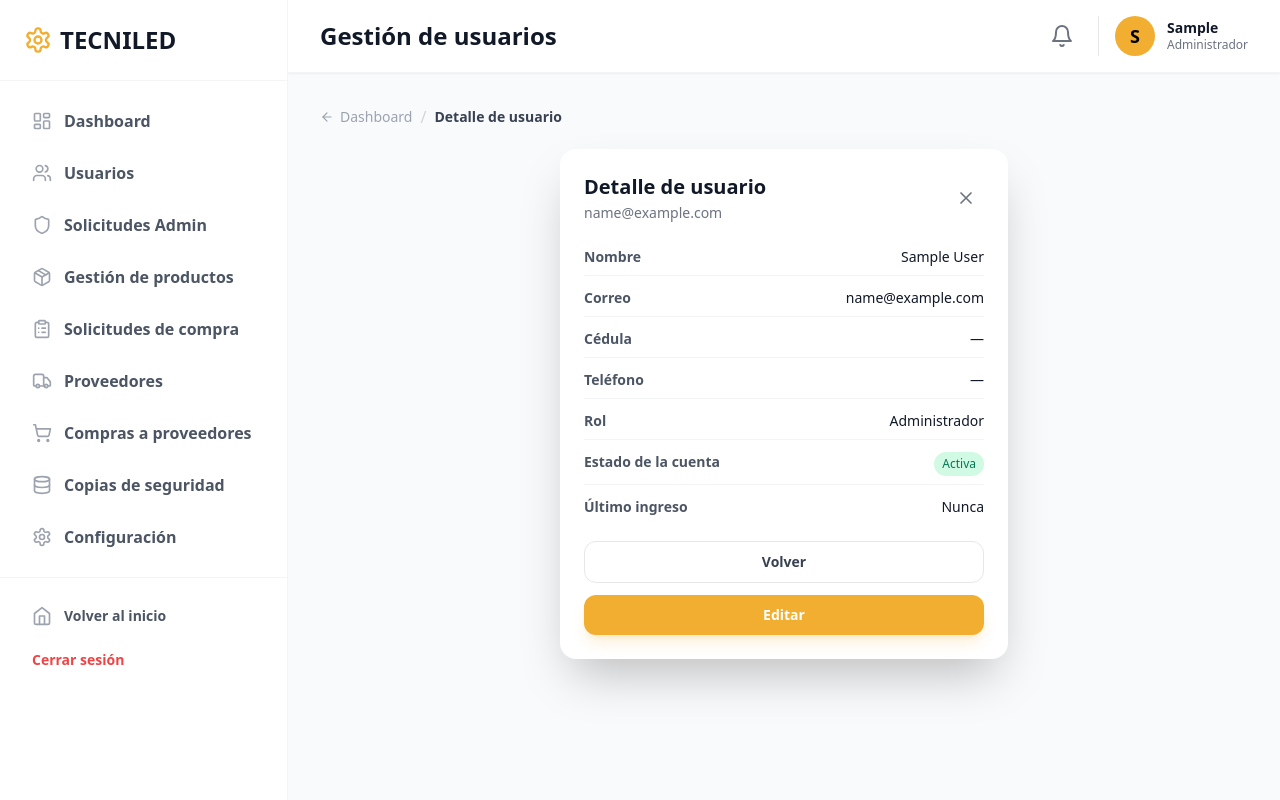
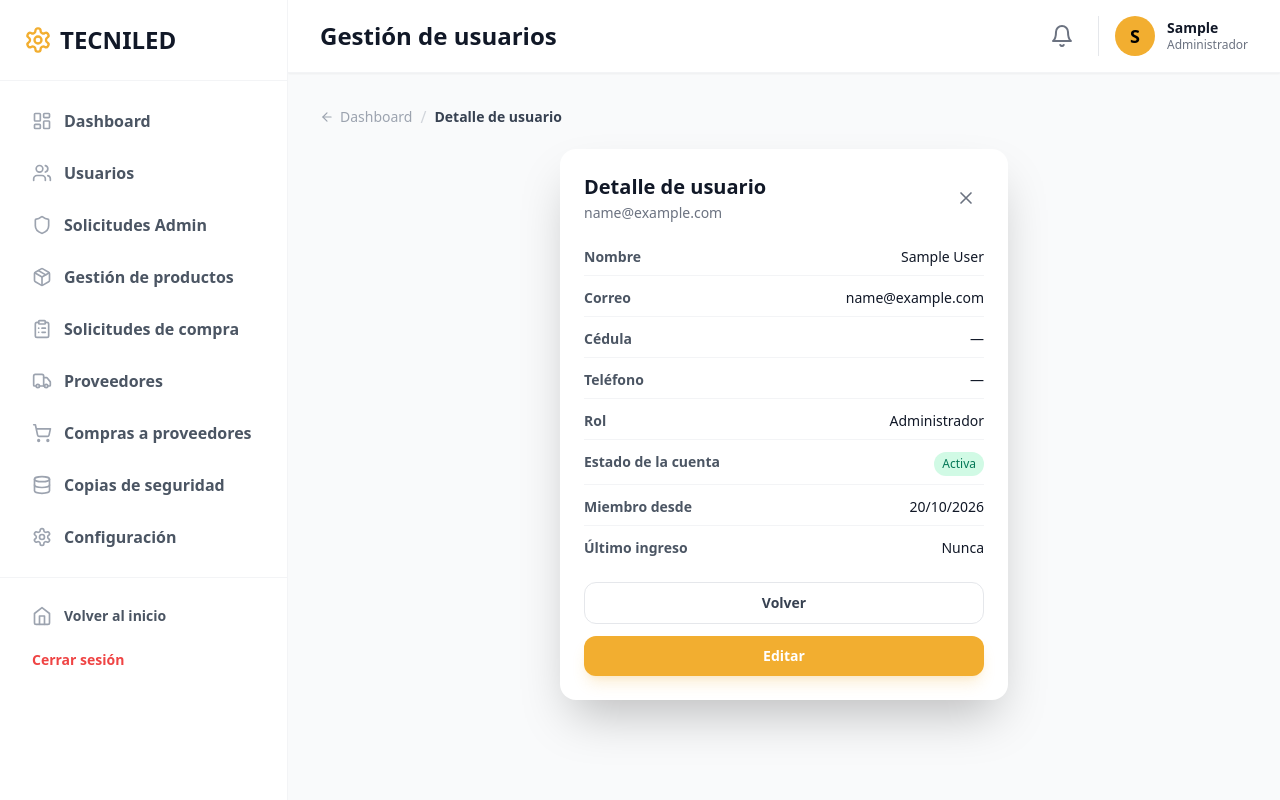
Before and after one commit to Luisjose74/PROJEC-TECNILED, a Django app: page /usuarios/1/ in a window 1280 px wide. Run offline with Django 5.2, Linux system fonts and the light colour scheme; the visitor is signed in with stand-in values (Sample User, id 1); data comes from the database, SQL or seed files in the repository; some libraries are stand-ins or nearby versions.

Commit message:
Update user detail and list templates to handle missing names gracefully

```diff
--- a/Usuarios/template/usuarios_detalle.html
+++ b/Usuarios/template/usuarios_detalle.html
@@ -19,7 +19,7 @@
     <dl class="space-y-3 text-sm">
       <div class="flex justify-between gap-4 border-b border-gray-100 dark:border-gray-700 pb-2">
         <dt class="font-semibold text-gray-600 dark:text-gray-400">Nombre</dt>
-        <dd class="text-gray-900 dark:text-white text-right">{{ usuario.first_name }} {{ usuario.last_name }}</dd>
+        <dd class="text-gray-900 dark:text-white text-right">{{ usuario.get_full_name|default:"Sin nombre" }}</dd>
       </div>
       <div class="flex justify-between gap-4 border-b border-gray-100 dark:border-gray-700 pb-2">
         <dt class="font-semibold text-gray-600 dark:text-gray-400">Correo</dt>
@@ -46,6 +46,10 @@
             {{ usuario.get_estado_cuenta_display }}
           </span>
         </dd>
+      </div>
+      <div class="flex justify-between gap-4 border-b border-gray-100 dark:border-gray-700 pb-2">
+        <dt class="font-semibold text-gray-600 dark:text-gray-400">Miembro desde</dt>
+        <dd class="text-gray-900 dark:text-white text-right">{{ usuario.date_joined|date:"d/m/Y" }}</dd>
       </div>
       <div class="flex justify-between gap-4">
         <dt class="font-semibold text-gray-600 dark:text-gray-400">Último ingreso</dt>
--- a/Usuarios/template/usuarios_lista.html
+++ b/Usuarios/template/usuarios_lista.html
@@ -43,9 +43,9 @@
           <tr class="hover:bg-gray-50/50 dark:hover:bg-gray-800/50 transition-colors">
             <td class="p-4 font-medium text-gray-900 dark:text-white flex items-center gap-3">
               <div class="w-8 h-8 rounded-full bg-blue-100 dark:bg-blue-900/30 text-blue-600 dark:text-blue-400 flex items-center justify-center font-bold text-xs shrink-0">
-                {{ u.first_name|first|upper }}
+                {{ u.first_name|default:u.email|first|upper }}
               </div>
-              {{ u.first_name }} {{ u.last_name }}
+              {{ u.get_full_name|default:"Sin nombre" }}
             </td>
             <td class="p-4 text-gray-600 dark:text-gray-300">{{ u.email }}</td>
             <td class="p-4 text-gray-600 dark:text-gray-400">{{ u.documento|default:"—" }}</td>
```
